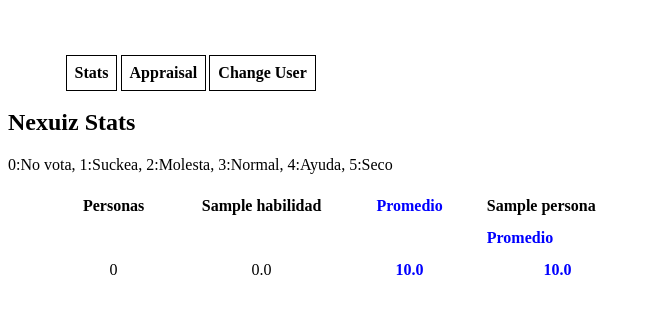
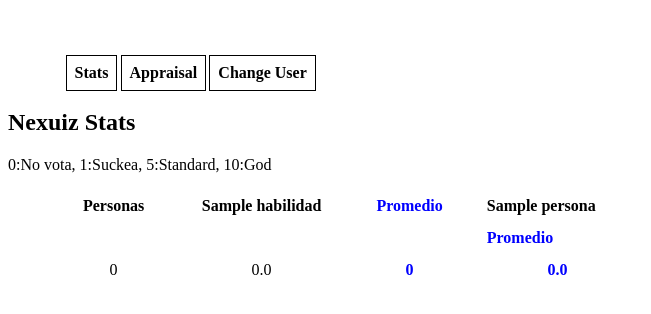
Before and after one commit to nmalbran/nasa, a Django app: page /stats/ in a window 1280 px wide. Shown: the part 58-372 px from the top of the page, without its empty margins (0-651 px from the left). Run offline with Django 3.2, Linux system fonts and the light colour scheme; tables that the repository leaves empty hold one stand-in row (values such as "Sample post").

Commit message:
Changed scale to 10 again. Improved average of average.

```diff
--- a/vote/forms.py
+++ b/vote/forms.py
@@ -29,7 +29,7 @@
         habilidades = Habilidad.objects.all()
         for p in personas:
             for h in habilidades:
-                self.fields['%d_%d' % (p.pk, h.pk)] = forms.IntegerField(initial=0, max_value=5, min_value=0, widget=forms.TextInput(attrs={'class': 'num-field'}))
+                self.fields['%d_%d' % (p.pk, h.pk)] = forms.IntegerField(initial=0, max_value=10, min_value=0, widget=forms.TextInput(attrs={'class': 'num-field'}))
 
 
 class ChangeUserForm(forms.Form):
--- a/vote/templates/escala.html
+++ b/vote/templates/escala.html
@@ -1 +1 @@
-<div><p>0:No vota, 1:Suckea, 2:Molesta, 3:Normal, 4:Ayuda, 5:Seco</p></div>
+<div><p>0:No vota, 1:Suckea, 5:Standard, 10:God</p></div>
--- a/vote/views.py
+++ b/vote/views.py
@@ -89,8 +89,16 @@
             temp.append(t_avg)
             stats.append(temp)
 
-        general_stats = [Voto.objects.filter(habilidad=h).exclude(valor=0).aggregate(Avg('valor'))['valor__avg'] for h in habilidades]
-        general_stats.append(Voto.objects.aggregate(Avg('valor'))['valor__avg'])
+        general_stats = []
+        for h in habilidades:
+            temp_query = Voto.objects.filter(habilidad=h).exclude(valor=0)
+            avg = 0
+            if temp_query.count() >= 3:
+                avg = temp_query.aggregate(Avg('valor'))['valor__avg']
+            general_stats.append(avg)
+
+        t_avg = sum(general_stats, 0.0) / len(general_stats)
+        general_stats.append(t_avg)
 
         templates_vars = {
             'personas': personas,
```
